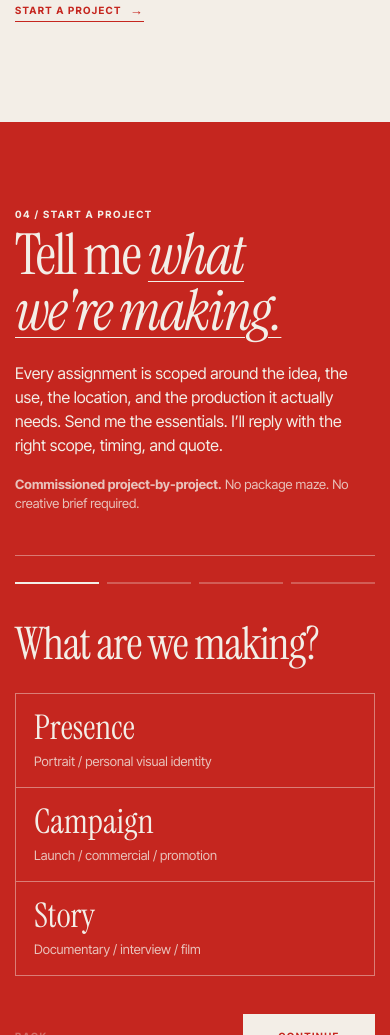
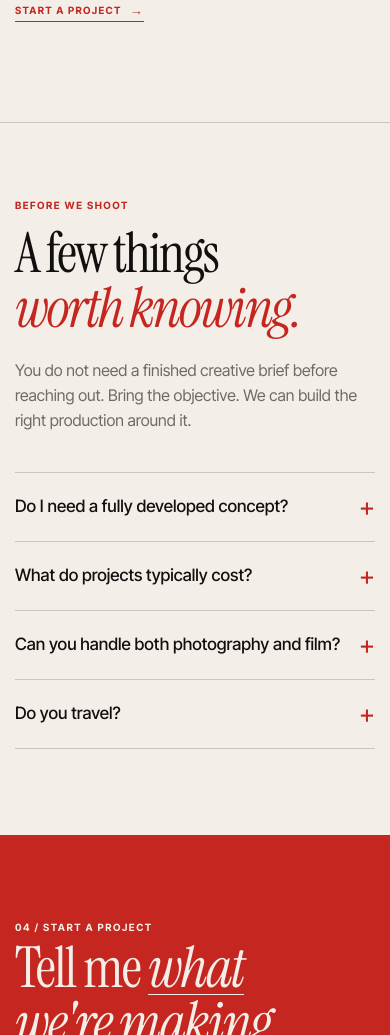
Before and after one commit to markkrizsan/website, a plain HTML site: page index.html in a window 390 px wide. Shown: the part 6078-7113 px from the top of the page. Drawn offline with Linux system fonts and the light colour scheme.

Commit message:
Update index.html

```diff
--- a/index.html
+++ b/index.html
@@ -58,7 +58,239 @@
   <section class="archive-home" id="archive-preview"><div class="wrap archive-head reveal"><div><div class="kicker red">02 / Living archive</div><h2>Depth <span class="accent-red">of eye.</span></h2></div><p>A working archive of portraits, places, details, motion, and moments that do not need a case study to prove the eye. Most of the field is visible immediately; drag only if you want to wander.</p></div><div class="archive-window" id="archiveWindow" data-asset-prefix="creative/" aria-label="Collage-style draggable image archive"><div class="archive-canvas" id="archiveCanvas"></div></div><div class="wrap archive-actions"><span class="kicker">Scan the field / drag gently / click any frame</span><a class="text-link" href="archive/">Full archive</a></div></section>
 
   <section class="about" id="mark"><div class="wrap about-grid"><div class="about-image reveal"><img src="creative/assets/img/mark.webp" alt="Mark Krizsan" loading="lazy"></div><div class="reveal"><div class="kicker red">03 / Mark</div><h2 class="about-quote">I care about the shot because I care about <span class="accent-red">what the shot makes people believe.</span></h2><p class="about-copy">I’m Mark Krizsan, a photographer and filmmaker working across portraiture, campaigns, and documentary storytelling. I care less about making something merely polished than making the right thing felt. Every assignment starts with the same question: what should someone feel, understand, or remember when they see this?</p><a class="text-link about-cta" href="#inquire">Start a project</a></div></div></section>
+<!--
+MARK KRIZSAN — FAQ V2
+PLACEMENT: Insert this entire <section> immediately AFTER </section> for #mark
+and immediately BEFORE <section class="inquiry" id="inquire">.
 
+IMPORTANT:
+- This section is intentionally UNNUMBERED.
+- 03 / Mark remains 03.
+- 04 / Start a project remains 04.
+- The styling below uses the site's existing CSS variables, typography, spacing,
+  red accent, borders, and responsive behavior.
+-->
+
+<section class="preflight" id="faq" aria-labelledby="preflight-title">
+  <div class="wrap preflight-grid">
+    <div class="preflight-intro reveal">
+      <div class="kicker red">Before we shoot</div>
+      <h2 id="preflight-title">A few things<br><span class="accent-red">worth knowing.</span></h2>
+      <p>
+        You do not need a finished creative brief before reaching out.
+        Bring the objective. We can build the right production around it.
+      </p>
+    </div>
+
+    <div class="preflight-list reveal">
+      <details class="preflight-item">
+        <summary>
+          <span>Do I need a fully developed concept?</span>
+          <span class="preflight-plus" aria-hidden="true">+</span>
+        </summary>
+        <div class="preflight-answer">
+          <p>
+            No. If you know what the work needs to accomplish, that is enough to start.
+            Creative direction, references, locations, shot structure, and the overall
+            visual approach can be developed as part of the project.
+          </p>
+        </div>
+      </details>
+
+      <details class="preflight-item">
+        <summary>
+          <span>What do projects typically cost?</span>
+          <span class="preflight-plus" aria-hidden="true">+</span>
+        </summary>
+        <div class="preflight-answer">
+          <p>
+            Most commissioned projects begin around <strong>$1,000</strong> and are
+            scoped around the idea, production needs, location, usage, and deliverables.
+            Smaller, tightly scoped assignments that can be completed quickly may begin
+            around <strong>$500</strong>.
+          </p>
+        </div>
+      </details>
+
+      <details class="preflight-item">
+        <summary>
+          <span>Can you handle both photography and film?</span>
+          <span class="preflight-plus" aria-hidden="true">+</span>
+        </summary>
+        <div class="preflight-answer">
+          <p>
+            Yes. Some assignments need one medium; others are stronger when photography
+            and motion are designed together from the beginning. I’ll recommend the
+            simplest production that actually serves the idea.
+          </p>
+        </div>
+      </details>
+
+      <details class="preflight-item">
+        <summary>
+          <span>Do you travel?</span>
+          <span class="preflight-plus" aria-hidden="true">+</span>
+        </summary>
+        <div class="preflight-answer">
+          <p>
+            Yes. I take local and travel assignments. When a project requires travel,
+            crew, equipment, permits, or location costs, those are scoped clearly before
+            the project is booked.
+          </p>
+        </div>
+      </details>
+    </div>
+  </div>
+</section>
+
+<!--
+APPEND THE CSS BELOW TO creative/assets/css/site.css
+Do not add another font import. It intentionally inherits the site's
+Instrument Serif + Inter Tight system through existing variables.
+-->
+
+<style>
+/* FAQ / preflight — deliberately treated as an extension of the About section */
+.preflight{
+  background:var(--bone);
+  color:var(--ink);
+  border-top:1px solid var(--line);
+  padding:clamp(82px,9vw,135px) 0 clamp(95px,10vw,155px);
+}
+
+.preflight-grid{
+  display:grid;
+  grid-template-columns:.82fr 1.18fr;
+  gap:7vw;
+  align-items:start;
+}
+
+.preflight-intro h2{
+  margin:15px 0 0;
+  font-family:var(--display);
+  font-size:clamp(52px,6.8vw,106px);
+  line-height:.97;
+  font-weight:400;
+  letter-spacing:-.04em;
+  text-wrap:balance;
+}
+
+.preflight-intro p{
+  max-width:520px;
+  margin:28px 0 0;
+  font-size:clamp(15px,1.2vw,19px);
+  line-height:1.55;
+  color:var(--muted);
+}
+
+.preflight-list{
+  border-top:1px solid var(--line);
+}
+
+.preflight-item{
+  border-bottom:1px solid var(--line);
+}
+
+.preflight-item summary{
+  list-style:none;
+  cursor:pointer;
+  display:grid;
+  grid-template-columns:minmax(0,1fr) auto;
+  gap:28px;
+  align-items:center;
+  padding:24px 0;
+  font-size:clamp(17px,1.35vw,21px);
+  line-height:1.35;
+  font-weight:500;
+}
+
+.preflight-item summary::-webkit-details-marker{
+  display:none;
+}
+
+.preflight-plus{
+  color:var(--red);
+  font-family:var(--sans);
+  font-size:26px;
+  font-weight:400;
+  line-height:1;
+  transition:transform .2s var(--ease);
+}
+
+.preflight-item[open] .preflight-plus{
+  transform:rotate(45deg);
+}
+
+.preflight-answer{
+  max-width:720px;
+  padding:0 48px 25px 0;
+}
+
+.preflight-answer p{
+  margin:0;
+  font-size:16px;
+  line-height:1.6;
+  color:var(--muted);
+}
+
+.preflight-answer strong{
+  color:var(--ink);
+  font-weight:600;
+}
+
+.preflight-item summary:hover,
+.preflight-item summary:focus-visible{
+  color:var(--red);
+}
+
+@media(max-width:980px){
+  .preflight-grid{
+    grid-template-columns:1fr;
+    gap:44px;
+  }
+
+  .preflight-intro p{
+    max-width:640px;
+  }
+}
+
+@media(max-width:640px){
+  .preflight{
+    padding:76px 0 86px;
+  }
+
+  .preflight-grid{
+    gap:38px;
+  }
+
+  .preflight-intro h2{
+    font-size:14.2vw;
+    line-height:.99;
+  }
+
+  .preflight-intro p{
+    font-size:16px;
+    line-height:1.58;
+    margin-top:22px;
+  }
+
+  .preflight-item summary{
+    padding:21px 0;
+    gap:18px;
+    font-size:17px;
+    line-height:1.35;
+  }
+
+  .preflight-answer{
+    padding:0 26px 22px 0;
+  }
+
+  .preflight-answer p{
+    font-size:15px;
+    line-height:1.58;
+  }
+}
+</style>
   <section class="inquiry" id="inquire"><div class="wrap">
     <div class="inquiry-intro reveal"><div><div class="kicker">04 / Start a project</div><h2>Tell me <span class="accent-light">what we're making.</span></h2></div><div><p>Every assignment is scoped around the idea, the use, the location, and the production it actually needs. Send me the essentials. I’ll reply with the right scope, timing, and quote.</p><p class="commission-note"><strong>Commissioned project-by-project.</strong> No package maze. No creative brief required.</p></div></div>
     <form class="wizard reveal" id="projectForm" novalidate><div class="wizard-progress" aria-hidden="true"><span></span><span></span><span></span><span></span></div>
```
